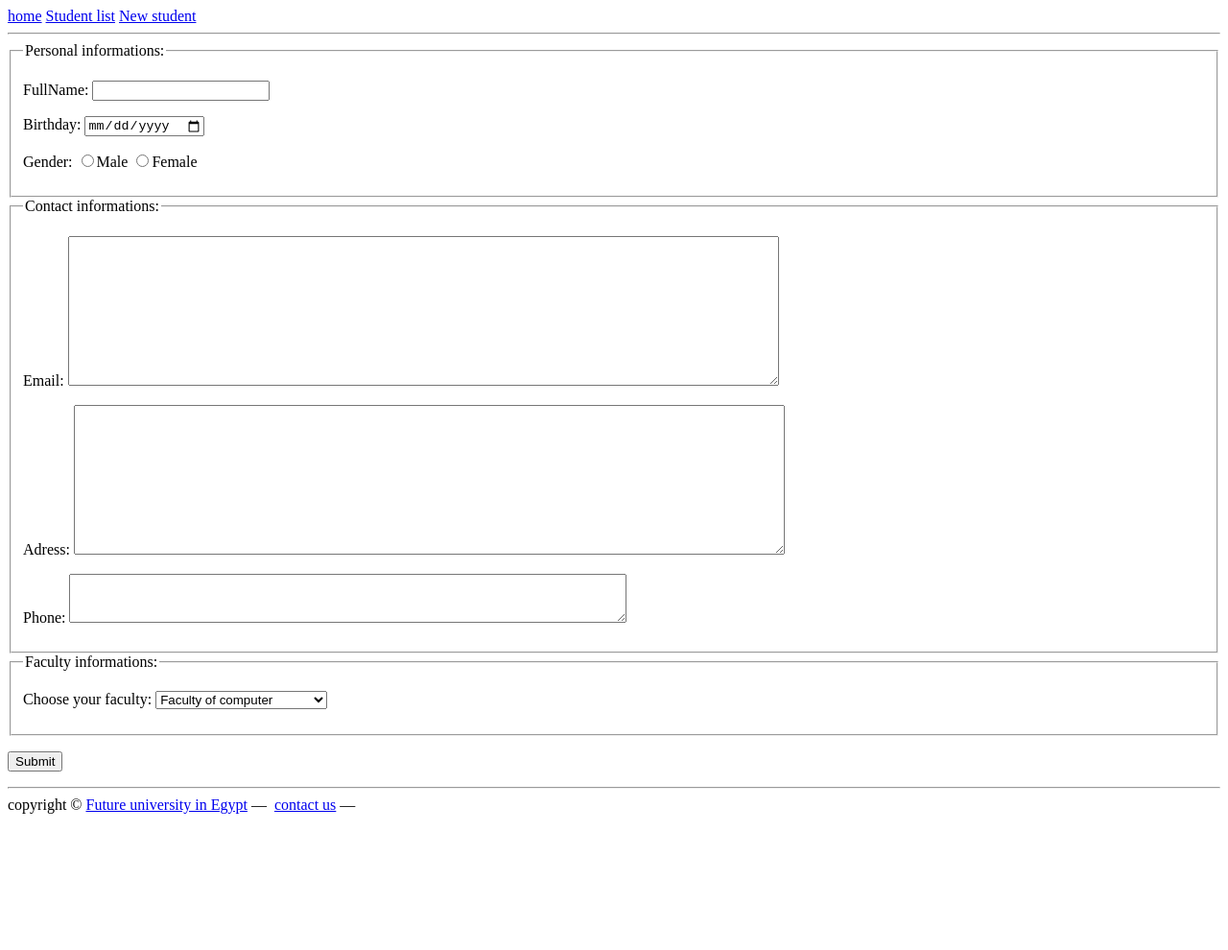
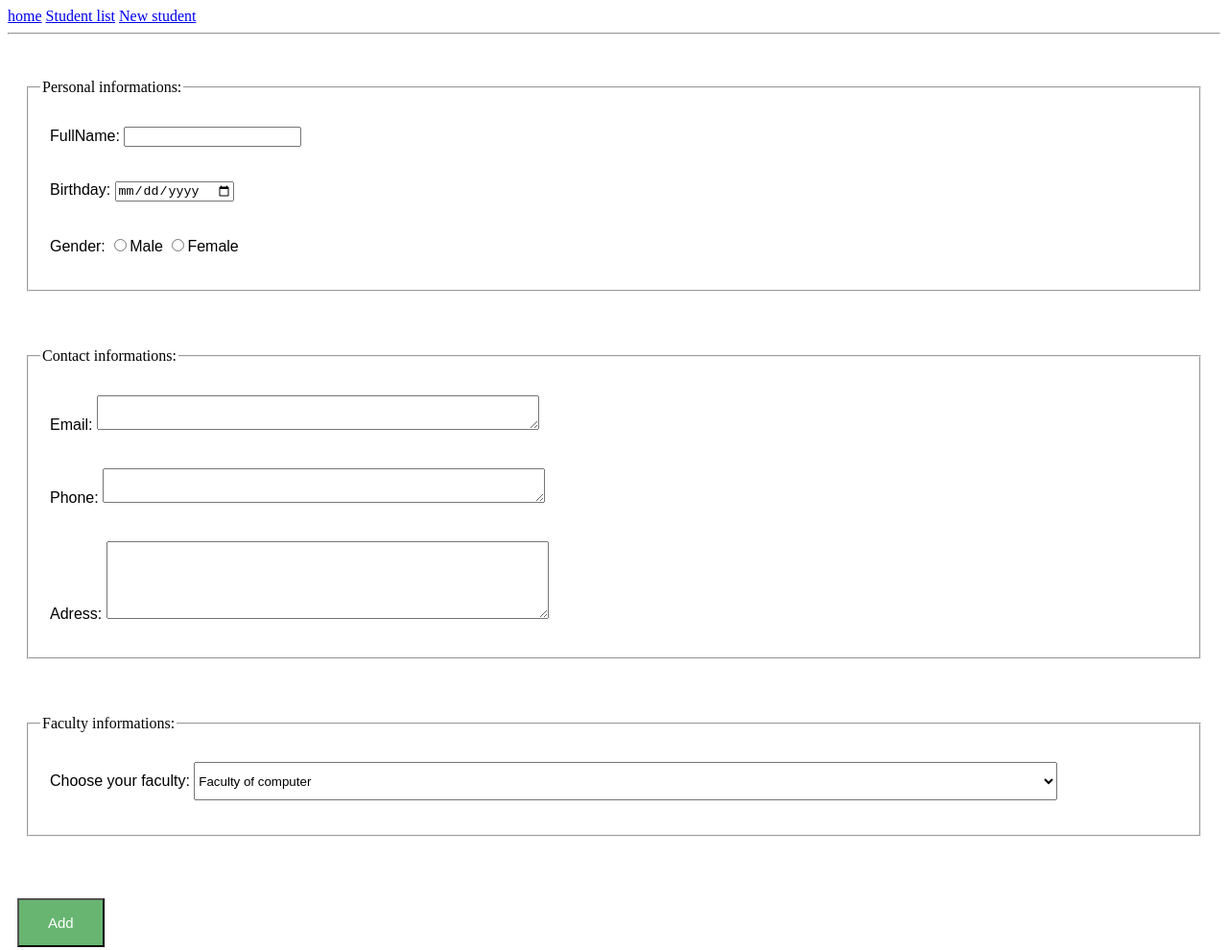
Before and after one commit to jasmin-omar/dm324, a plain HTML site: page jasmin/newstudent.html in a window 1280 px wide. Shown: the top 990 px of the page at 96% size. Before the commit the page ends 856 px from the top, so only its background shows below. Drawn offline with Linux system fonts and the light colour scheme.

Commit message:
18\11\2020 update

```diff
--- a/jasmin/newstudent.html
+++ b/jasmin/newstudent.html
@@ -10,6 +10,7 @@
 <a href="newstudent.html" target="_blank">New student</a>
 <!--#navi-->
 <hr>
+<br>
 <!--sec-->
 
 <form action="#" methode="get">
@@ -17,7 +18,7 @@
         <legend>Personal informations:</legend>
 
     <p>
-        <label>FullName:
+      <label>FullName:
             <input type="text" name="txtname">
         </label>
     </p>
@@ -35,37 +36,37 @@
         </label>
     </p>
 </fieldset>
-
+<br>
 <fieldset>
     <legend>Contact informations:</legend>
     <p>
         <label>Email:
-            <textarea rows="10" cols="90" name="txtemail"></textarea>
+            <textarea rows="2" cols="55" name="txtemail"></textarea>
 
         </label>
     </p>
 
     <p>
-        <label>Adress:
-            <textarea rows="10" cols="90" name="txtarea"></textarea>
+        <label>Phone:
+            <textarea rows="2" cols="55" name="txtnumber"></textarea>
 
         </label>
     </p>
     <p>
-            <label>Phone:
-                <textarea rows="3" cols="70" name="txtnumber"></textarea>
+        <label>Adress:
+                <textarea rows="5" cols="55" name="txtadress"></textarea>
 
             </label>
     </p>
 </fieldset>
-
+<br>
 
     <fieldset>
         <legend>Faculty informations:</legend>
     <p>
 
         <label>Choose your faculty:
-            <select name="faculty">
+            <select name="faculty" ;>
                 <option value="F1">
                     Faculty of computer
                 </option>
@@ -90,20 +91,21 @@
     </p>
 
     </fieldset>
-
+<br>
 <p>
     <label>
-        <input type="submit">
+        <input class="special" type="submit"value="Add">
     </label>
 </p>
 
 </form>
 
     </body>
+    <br>
     <hr>
     <footer>
         copyright &copy; <a href="https://www.fue.edu.eg/" target="_blank">Future university in Egypt</a>&nbsp;&mdash;&nbsp;
-        <a href="mailto:20190194@fue.edu.eg" target="_blank">contact us</a>&nbsp;&mdash;&nbsp;
+        <a href="mailto:20190194@fue.edu.eg" target="_blank">contact us</a>&nbsp;&nbsp;
     </footer>
 
 </html>
--- a/jasmin/style.css
+++ b/jasmin/style.css
@@ -1,21 +1,18 @@
-h1{
-    text-align: center;
-    color: blue;
-    text-transform: uppercase;
-    background-color: beige;
+p{
+    font-family: Arial, Helvetica, sans-serif;
+    padding: 10px 10px;
 }
-h3{
-    text-align: right;
-    font-size: 50px;
-    font-family: Arial, Helvetica, sans-serif;
+
+.special{
+    font-size:15px;
+    background-color: rgba(14, 136, 30, 0.623);
+    color:white;
+    padding: 15px 30px;
 }
-body{
-
-    background-repeat: no-repeat;
-    background-position: center;
+select{
+    width: 900px;
+    height: 40px;
 }
-.Heading{
-    font-size: 40px;
-    color: green
-
+fieldset{
+    margin: 20px 20px 20px ;
 }
```
Also changed, not shown: jasmin/Studentlist.html (+13 -13 lines), jasmin/jasmin2.png (added).
